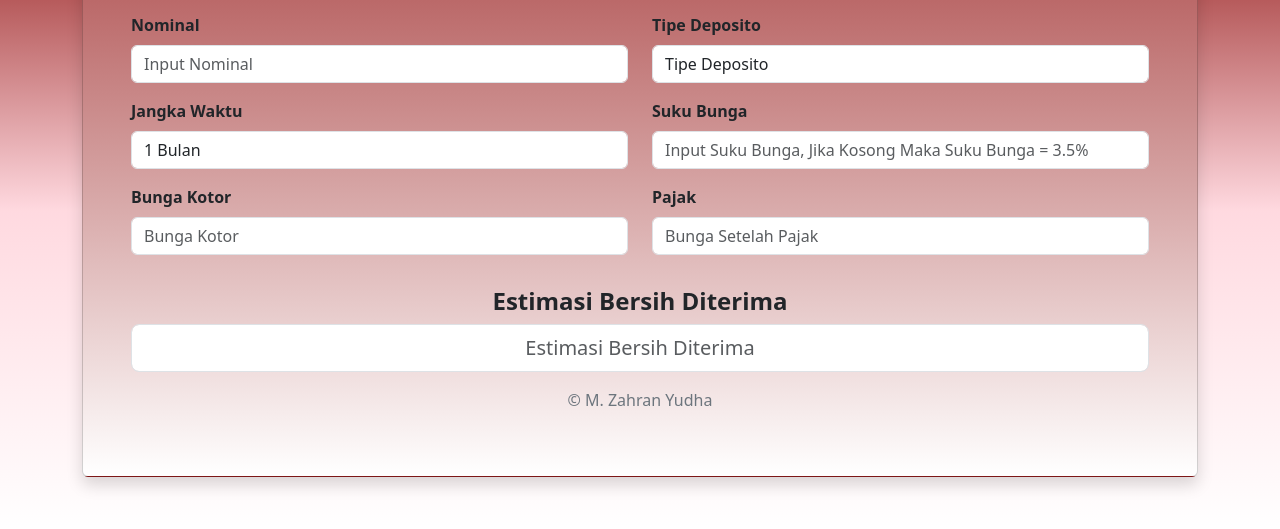
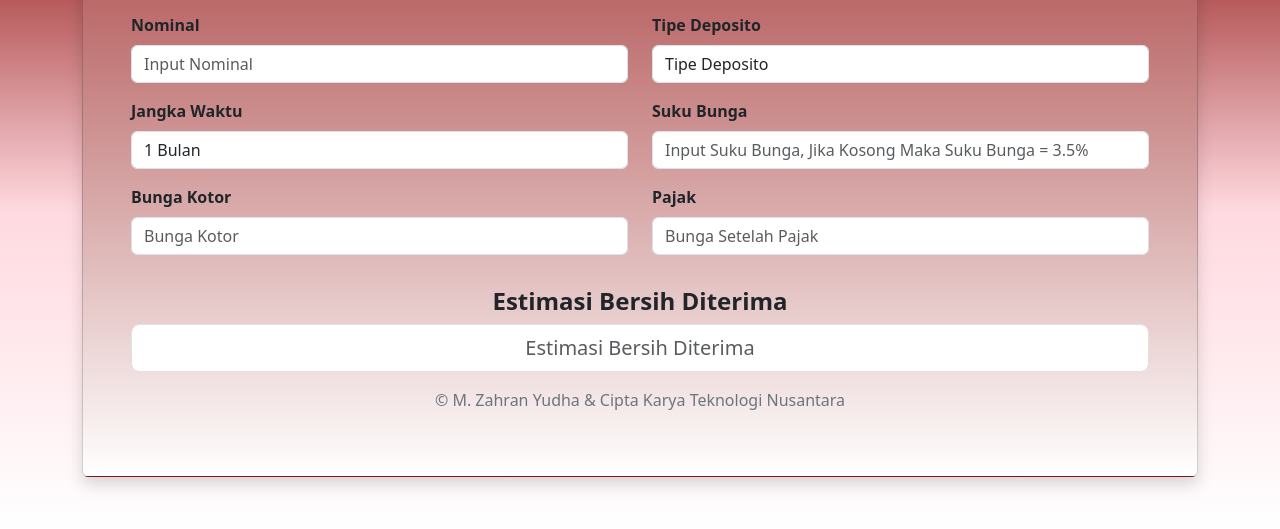
Before and after one commit to kaptenPijay/aplikasi-perhitungan-deposito, a website built with Vite: page index.html in a window 1280 px wide. Shown: the part 269-798 px from the top of the page. Built offline with nearby package versions, Linux system fonts and the light colour scheme; some packages are replaced by stand-ins of ours.

Commit message:
fix : fix copyright

```diff
--- a/index.html
+++ b/index.html
@@ -148,7 +148,9 @@
           </div>
         </div>
 
-        <p class="text-secondary text-center mt-3">&copy; M. Zahran Yudha</p>
+        <p class="text-secondary text-center mt-3">
+          &copy; M. Zahran Yudha & Cipta Karya Teknologi Nusantara
+        </p>
       </div>
     </div>
 
```
